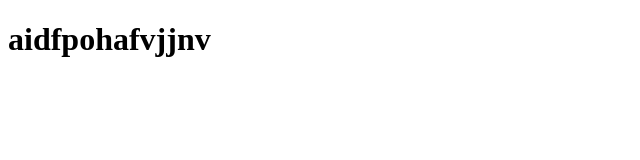
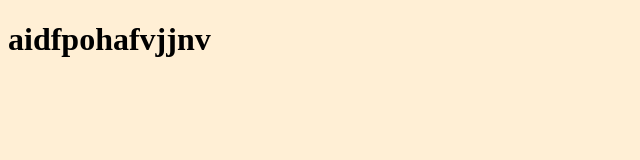
Before and after one commit to MaxinePower/git-branching-lesson, a plain HTML site: page index.html in a window 1280 px wide. Shown: the whole page, without its empty margins (0-640 px from the left). Drawn offline with Linux system fonts and the light colour scheme.

Commit message:
papaya bg

```diff
--- a/index.html
+++ b/index.html
@@ -4,6 +4,7 @@
   <meta charset="UTF-8">
   <meta name="viewport" content="width=device-width, initial-scale=1.0">
   <meta http-equiv="X-UA-Compatible" content="ie=edge">
+  <link rel="stylesheet" href="./styles/styles.css">
   <title>Git branching lesson on test</title>
 </head>
 <body>
--- /dev/null
+++ b/styles/styles.css
@@ -0,0 +1,3 @@
+body {
+    background-color: papayawhip;
+}
```
